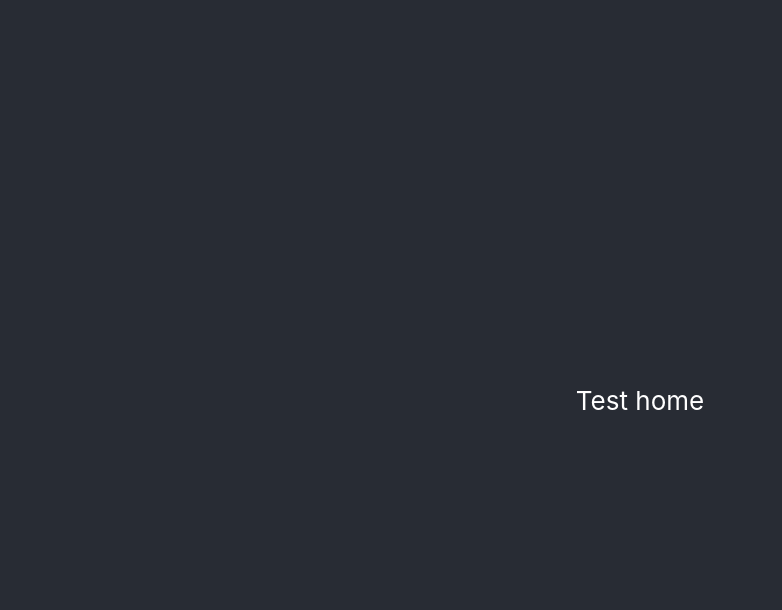
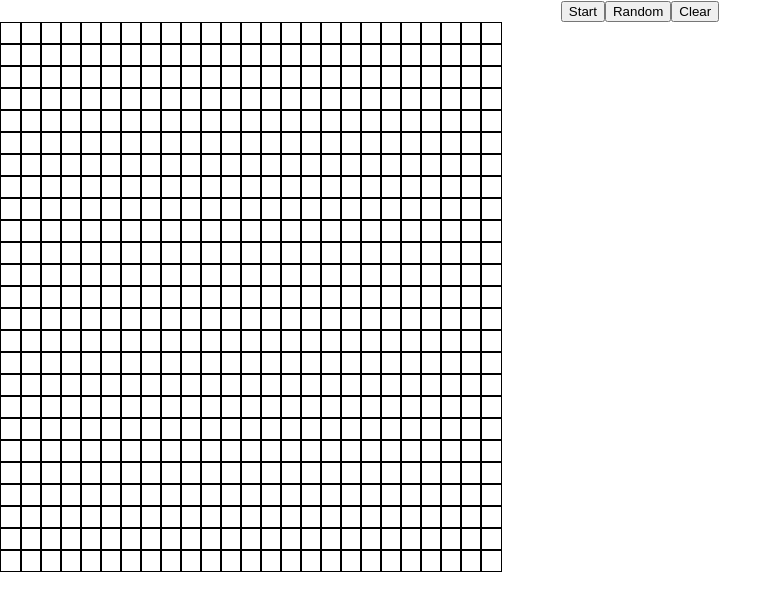
Before and after one commit to seanaleid/cs-build-week-1, a React (Create React App) app: page / in a window 1280 px wide. Shown: the top 610 px of the page, without its empty margins (0-782 px from the left). Built offline with nearby package versions, Linux system fonts and the light colour scheme.

Commit message:
Include functioning starter code

```diff
--- a/package.json
+++ b/package.json
@@ -7,6 +7,7 @@
     "@testing-library/react": "^9.3.2",
     "@testing-library/user-event": "^7.1.2",
     "acorn": "^7.3.1",
+    "immer": "^7.0.7",
     "react": "^16.13.1",
     "react-dom": "^16.13.1",
     "react-scripts": "3.4.1",
--- a/src/App.js
+++ b/src/App.js
@@ -1,14 +1,127 @@
-import React from 'react';
+import React, { useState, useCallback, useRef } from 'react';
+import produce from 'immer';
 import './App.css';
 
+const gridRows = 25;
+const gridColumns = 25;
+
+const coordinates = [
+  [1,-1],
+  [1,0],
+  [1,1],
+  [0,1],
+  [-1,1],
+  [-1,0],
+  [-1,-1],
+  [0,-1]
+];
+
+const createEmptyGrid = () => {
+  const rows = [];
+  for(let i = 0; i < gridRows; i++){
+    rows.push(Array.from(Array(gridColumns), () => 0));
+  };
+  return rows;
+}
+
 function App() {
+
+  // Set up slices of state
+  const [grid, setGrid] = useState(() => {
+    return createEmptyGrid();
+  });
+  const [running, setRunning] = useState(false);
+  const runningRef = useRef(running);
+  runningRef.current = running;
+  const simulation = useCallback(() => {
+    if(!runningRef.current){
+      return;
+    };
+
+    setGrid(g => {
+      return produce(g, gridCopy => {
+        for(let i = 0; i < gridRows; i++){
+          for(let j = 0; j < gridColumns; j++){
+            let neighbors = 0;
+            coordinates.forEach(([x,y]) => {
+              const newI = i + x;
+              const newJ = j + y;
+              if(newI >= 0 && newI < gridRows && newJ >= 0 && newJ < gridColumns){
+                neighbors += g[newI][newJ];
+              }
+            });
+
+            if(neighbors < 2 || neighbors > 3){
+              gridCopy[i][j] = 0;
+            }else if(g[i][j] === 0 && neighbors === 3){
+              gridCopy[i][j] = 1;
+            }
+          }
+        }
+      });
+    });
+    setTimeout(simulation, 100);
+  }, [])
+
+
+
   return (
     <div className="App">
-      <header className="App-header">
-        <p>
-          Test home
-        </p>
-      </header>
+      <button
+        onClick={() => {
+          setRunning(!running);
+          if(!running){
+            runningRef.current = true;
+            simulation();
+          }
+        }}
+      >
+        {running ? 'Stop' : 'Start'}
+      </button>
+      <button
+        onClick={() => {
+          const rows = [];
+          for(let i = 0; i < gridRows; i++){
+            rows.push(Array.from(Array(gridColumns), () => (Math.random() > 0.7 ? 1 : 0)));
+          }
+          setGrid(rows);
+        }}
+      >
+        Random
+      </button>
+      <button
+        onClick={() => {
+          setGrid(createEmptyGrid());
+        }}
+      >
+        Clear
+      </button>
+      <div
+        style={{
+          display: 'grid',
+          gridTemplateColumns: `repeat(${gridColumns}, 20px)`
+        }}
+      >
+        {grid.map((rows, i) =>
+          rows.map((col, j) => (
+            <div
+              key={`${i}-${j}`}
+              onClick={() => {
+                const newGrid = produce(grid, gridCopy => {
+                  gridCopy[i][j] = grid[i][j] ? 0 : 1;
+                });
+                setGrid(newGrid);
+              }}
+              style={{
+                width: 20,
+                height: 20,
+                backgroundColor: grid[i][j] ? 'pink' : undefined,
+                border: 'solid 1px black'
+              }}
+            />
+          ))
+        )}
+      </div>
     </div>
   );
 }
```
Also changed, not shown: 1 other file (tests, documents, lock files or other folders).
